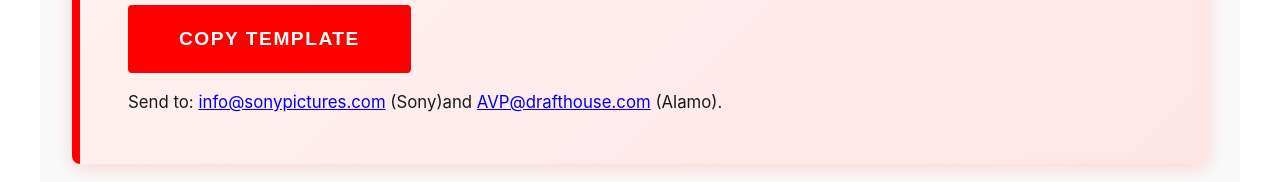
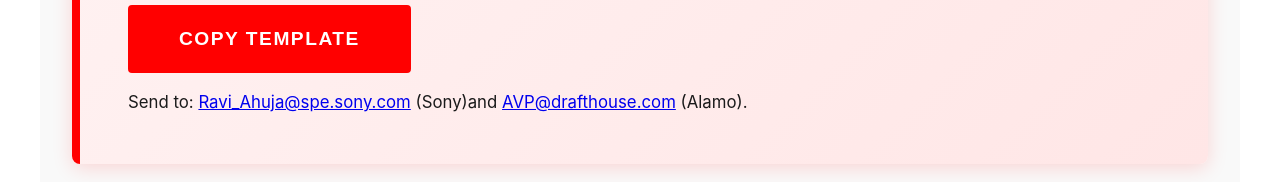
Before and after one commit to 110-00/alano, a website: page index.html in a window 1280 px wide. Shown: the part 8807-8989 px from the top of the page. Drawn offline with Linux system fonts and the light colour scheme.

Commit message:
Update index.html

```diff
--- a/index.html
+++ b/index.html
@@ -316,7 +316,7 @@
                 });
             })();
             </script>
-            <p style="font-size: 1.05rem; margin-top: 1rem;">Send to: <a href="mailto:info@sonypictures.com">info@sonypictures.com</a> (Sony)and <a href="mailto:AVP@drafthouse.com">AVP@drafthouse.com</a> (Alamo).
+            <p style="font-size: 1.05rem; margin-top: 1rem;">Send to: <a href="mailto:Ravi_Ahuja@spe.sony.com">Ravi_Ahuja@spe.sony.com</a> (Sony)and <a href="mailto:AVP@drafthouse.com">AVP@drafthouse.com</a> (Alamo).
         </div>
 
         <!-- Indie theater alternatives -->
```
